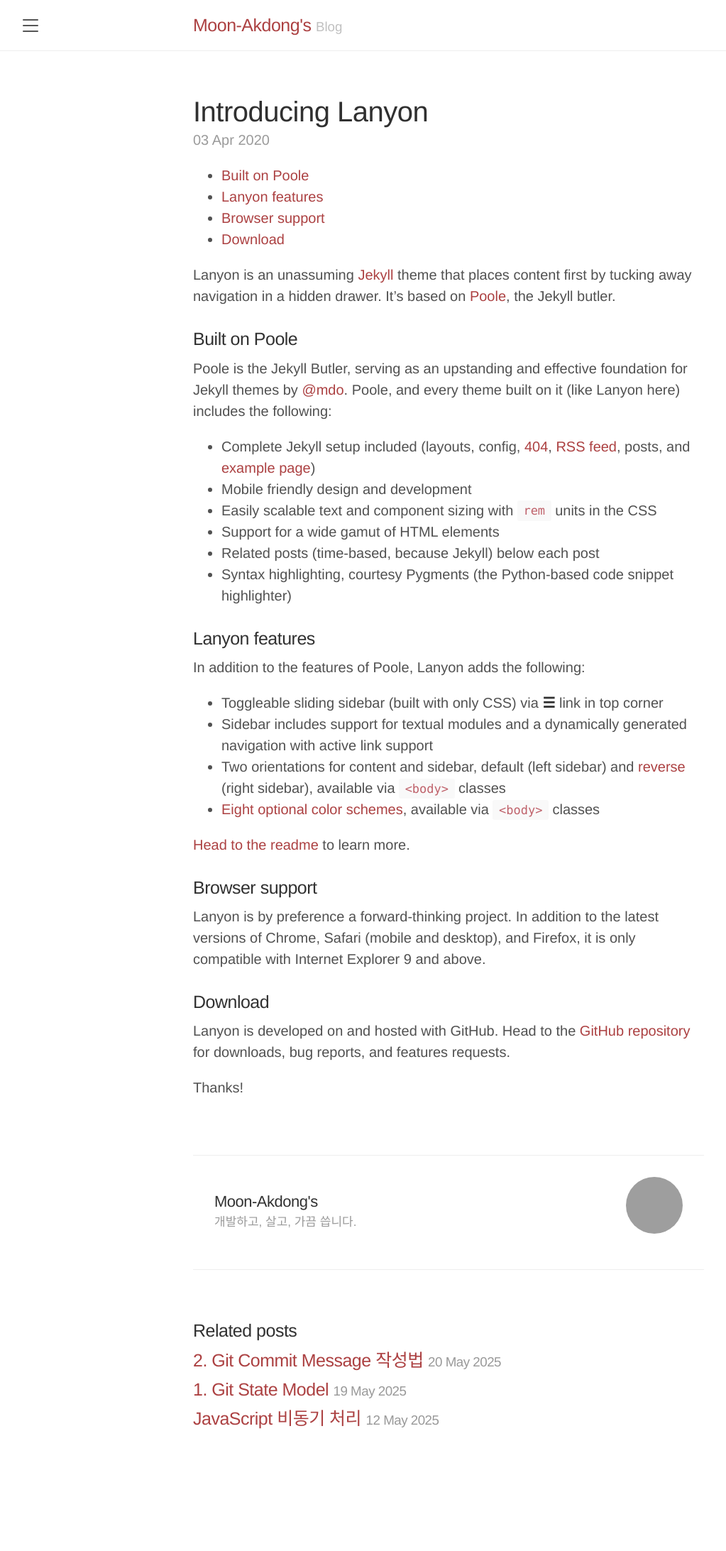
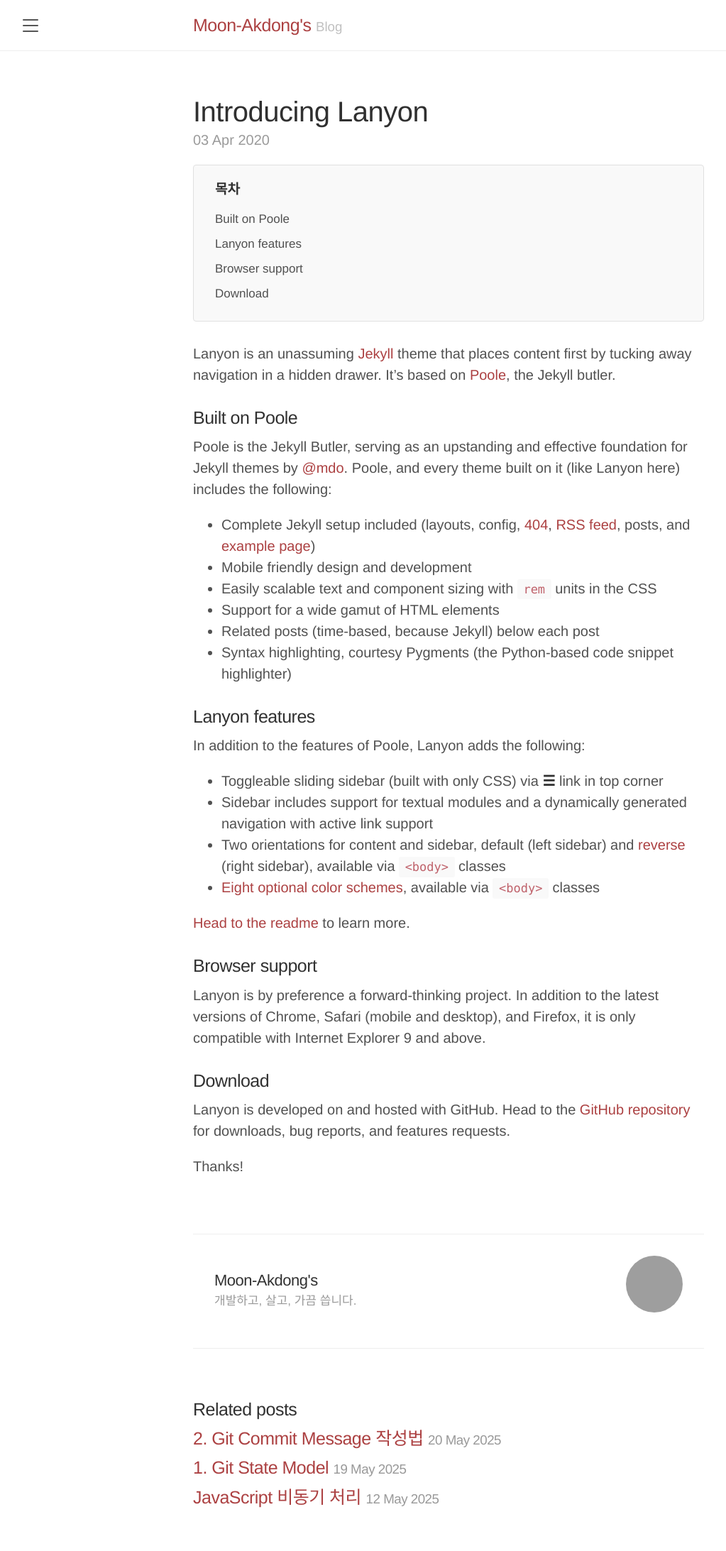
Before and after one commit to moon-akdong/moon-akdong.github.io, a Jekyll site: the page built from _posts/2020-04-03-introducing-lanyon.md, in a window 1280 px wide. Shown: the whole page at 71% size, without its empty margins (8-1031 px from the left). Built offline with Jekyll 4.4.1, drawn with Linux system fonts in a browser that asks for light colours; some web fonts are replaced; before the commit the page ends 2074 px from its top, so only the background shows below that; grey boxes are pictures that could not be loaded.

Commit message:
Add TOC styles to lanyon.css
Co-Authored-By: Claude Opus 4.6 <noreply@anthropic.com>

```diff
--- a/public/css/lanyon.css
+++ b/public/css/lanyon.css
@@ -614,3 +614,45 @@ a.pagination-item:hover {
   color: #268bd2;
   text-decoration: none;
 }
+
+
+/*
+ * Table of Contents
+ */
+
+#toc {
+  background-color: #f9f9f9;
+  border: 1px solid #e0e0e0;
+  border-radius: 4px;
+  padding: 1rem 1.5rem;
+  margin-bottom: 1.5rem;
+}
+#toc::before {
+  content: "목차";
+  display: block;
+  font-weight: 700;
+  font-size: .95rem;
+  margin-bottom: .5rem;
+  color: #313131;
+}
+#toc ul {
+  list-style: none;
+  padding-left: 0;
+  margin: 0;
+}
+#toc ul ul {
+  padding-left: 1.25rem;
+}
+#toc li {
+  margin: .25rem 0;
+  line-height: 1.5;
+}
+#toc a {
+  color: #515151;
+  text-decoration: none;
+  font-size: .85rem;
+}
+#toc a:hover {
+  color: #268bd2;
+  text-decoration: underline;
+}
```
